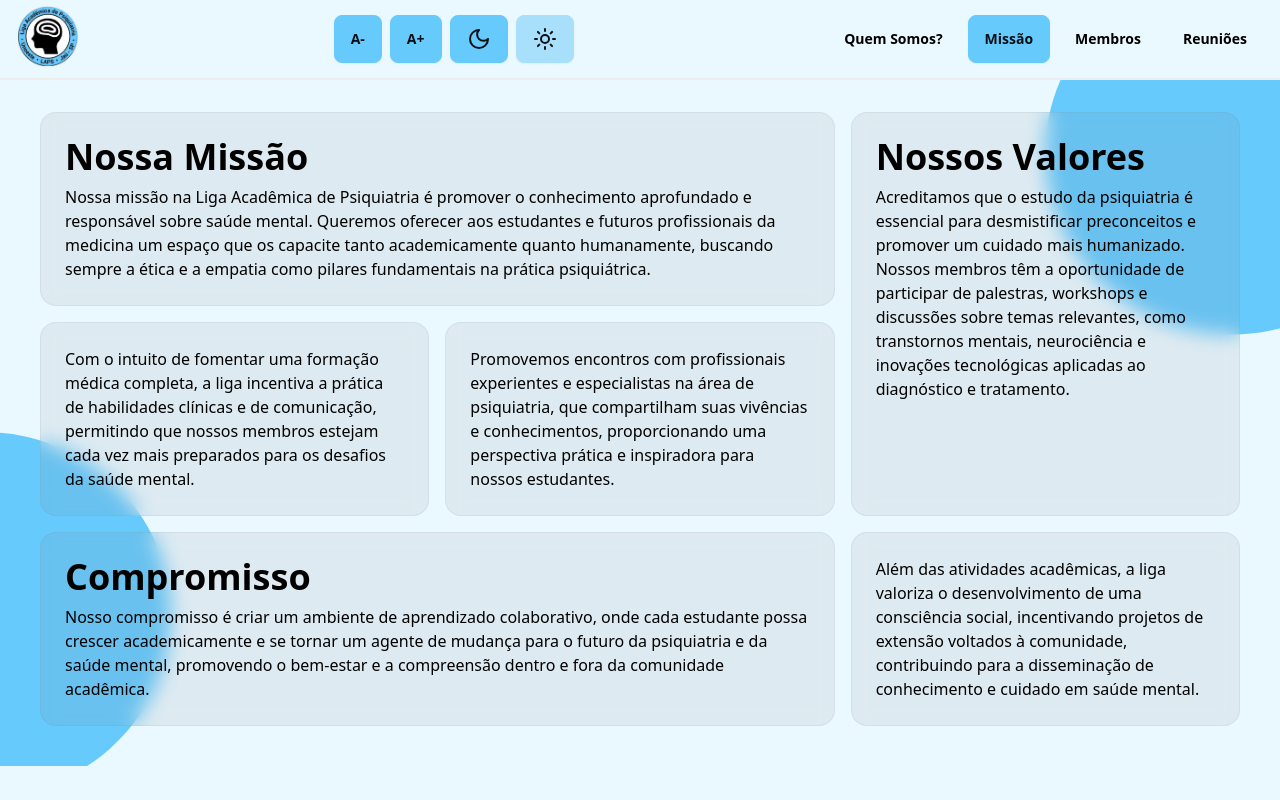
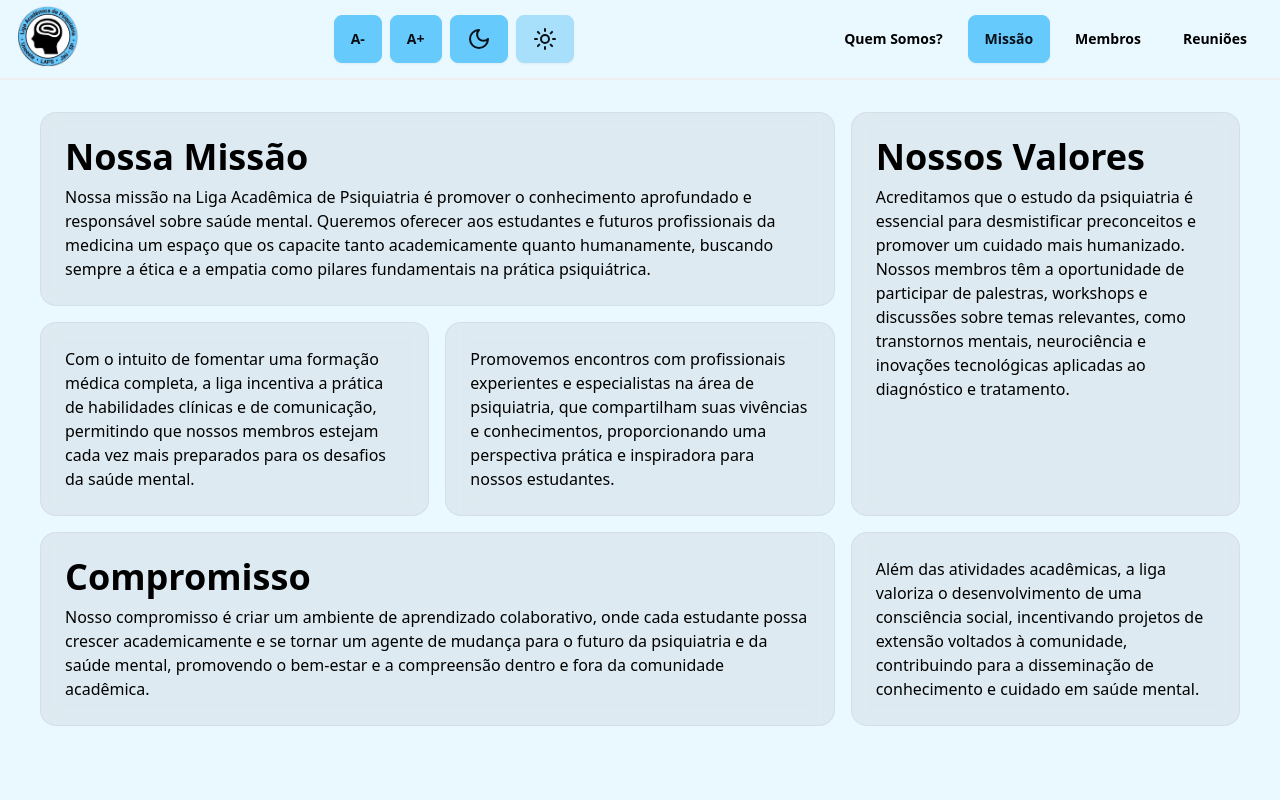
Before and after one commit to rckbrcls/academic-league-of-psychiatry, a Next.js app: page /mission in a window 1280 px wide. Built offline with nearby package versions, Linux system fonts and the light colour scheme.

Commit message:
remove SVG component and its usage from landing pages, simplifying layout and improving performance

```diff
--- a/src/app/(landing)/meetings/page.tsx
+++ b/src/app/(landing)/meetings/page.tsx
@@ -1,4 +1,3 @@
-import { SVG } from "@/components/SVG";
 import Image from "next/image";
 import Link from "next/link";
 import React from "react";
@@ -115,9 +114,6 @@ export default function Meetings() {
 
   return (
     <div className="pb-40 px-10 pt-24 overflow-x-hidden relative">
-      <SVG className="absolute -top-10 -left-28 -z-10 w-96 h-96" />
-      <SVG className="absolute -bottom-10 -right-28 -z-10 w-96 h-96" />
-
       <p className="text-4xl font-bold">Reuniões</p>
       <div className="flex mt-4">
         <select
--- a/src/app/(landing)/members/page.tsx
+++ b/src/app/(landing)/members/page.tsx
@@ -1,5 +1,4 @@
 import React from "react";
-import { SVG } from "@/components/SVG";
 
 export default function Members() {
   const boardMembers = [
@@ -86,13 +85,6 @@ export default function Members() {
 
   return (
     <div className="pb-40 px-10 pt-24 relative overflow-hidden">
-      <SVG className="absolute -top-10 -left-28 -z-10 w-96 h-96" />
-      <SVG className="absolute -bottom-10 -right-28 -z-10 w-96 h-96" />
-      <SVG
-        className="absolute -bottom-10 -left-28 -z-10 w-96 h-96"
-        shape="circle"
-      />
-
       <p className="text-4xl font-bold">Membros da Liga</p>
 
       {/* Diretoria */}
--- a/src/app/(landing)/mission/page.tsx
+++ b/src/app/(landing)/mission/page.tsx
@@ -1,4 +1,3 @@
-import { SVG } from "@/components/SVG";
 import React from "react";
 
 interface BoxProps {
@@ -49,14 +48,6 @@ export default function Mission() {
 
   return (
     <div className="relative overflow-x-hidden">
-      <SVG
-        className="absolute -top-10 -right-36 -z-10  w-96 h-96"
-        shape="circle"
-      />
-      <SVG
-        className="absolute -bottom-10 -left-52 -z-10  w-96 h-96"
-        shape="circle"
-      />
       <div className=" grid grid-cols-3 gap-4 auto-rows-fr px-10 pt-28 pb-10">
         {boxes.map((box, i) => (
           <Box
--- a/src/app/(landing)/page.tsx
+++ b/src/app/(landing)/page.tsx
@@ -1,4 +1,3 @@
-import { SVG } from "@/components/SVG";
 import Image from "next/image";
 
 export default function Home() {
@@ -40,7 +39,6 @@ export default function Home() {
         </p>
       </div>
       <div className="bg-[#052B61] w-[60rem] min-h-screen flex items-center relative p-4">
-        <SVG className="absolute z-10 -top-36 -left-36 w-96 h-96" />
         <div className="relative w-full h-auto ">
           <Image
             src={"/grupo.png"}
@@ -52,7 +50,6 @@ export default function Home() {
             className="rounded-xl"
           />
         </div>
-        <SVG className="absolute z-10 -bottom-28 -right-36 w-96 h-96" />
       </div>
     </div>
   );
--- a/src/components/SVG.tsx
+++ /dev/null
@@ -1,68 +0,0 @@
-"use client";
-
-import { useTheme } from "@/context/ThemeContext";
-import React from "react";
-
-interface IProps {
-  width?: number;
-  height?: number;
-  className?: string;
-  shape?: "circle" | "star";
-}
-
-export const SVG = ({
-  width = 500,
-  height = 500,
-  className,
-  shape,
-}: IProps) => {
-  const { theme } = useTheme();
-  const color = theme == "dark" ? "transparent" : "#67cafd";
-
-  return (
-    <>
-      {shape == "circle" ? (
-        <svg
-          className={className}
-          width={width}
-          height={height}
-          viewBox="0 0 1080 1080"
-          xmlns="http://www.w3.org/2000/svg"
-        >
-          <path
-            id="Oval"
-            fill={color}
-            fill-rule="evenodd"
-            stroke="none"
-            d="M 1064.577271 540.55719 C 1064.577271 257.479675 829.621399 28 539.788635 28 C 249.955872 28 15 257.479675 15 540.55719 C 15 823.634644 249.955872 1053.114258 539.788635 1053.114258 C 829.621399 1053.114258 1064.577271 823.634644 1064.577271 540.55719 Z"
-          />
-        </svg>
-      ) : (
-        <svg
-          className={className}
-          width={width}
-          height={height}
-          viewBox="0 0 1080 1080"
-          xmlns="http://www.w3.org/2000/svg"
-        >
-          <g id="Group">
-            <path
-              id="Star"
-              fill={color}
-              fill-rule="evenodd"
-              stroke="none"
-              d="M 540 15 L 373.362885 310.643677 L 40.695328 377.766052 L 270.375488 627.606323 L 231.412735 964.733948 L 540 823.5 L 848.58728 964.733948 L 809.624512 627.606323 L 1039.304688 377.766052 L 706.637146 310.643677 Z"
-            />
-            <path
-              id="Star-copy"
-              fill={color}
-              fill-rule="evenodd"
-              stroke="none"
-              d="M 540 1065 L 373.362885 769.356323 L 40.695328 702.233948 L 270.375458 452.393677 L 231.412735 115.266052 L 540 256.5 L 848.58728 115.266052 L 809.624512 452.393677 L 1039.304688 702.233948 L 706.637146 769.356323 Z"
-            />
-          </g>
-        </svg>
-      )}
-    </>
-  );
-};
```
